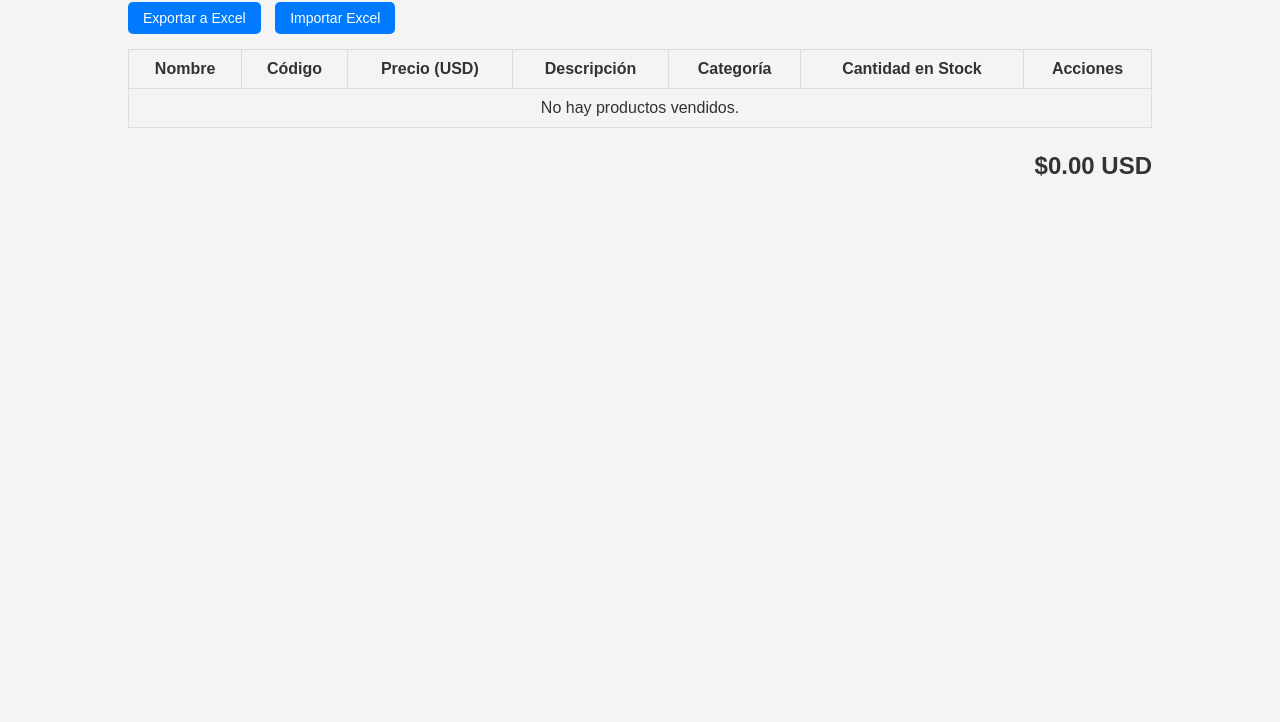
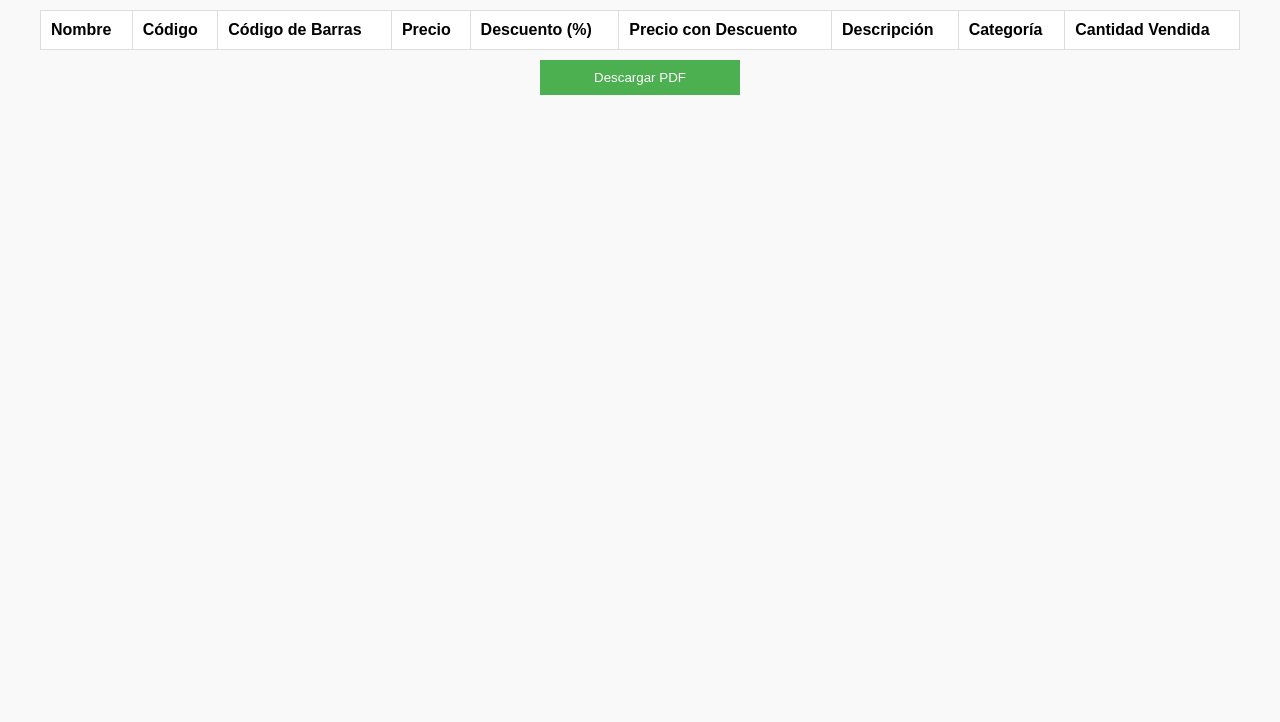
Before and after one commit to industriastobias/industriastobias, a plain HTML site: page venta.html in a window 1280 px wide. Shown: the part 78-800 px from the top of the page. Drawn offline with nearby package versions, Linux system fonts and the light colour scheme.

Commit message:
venta.html

```diff
--- a/venta.html
+++ b/venta.html
@@ -3,162 +3,103 @@
 <head>
     <meta charset="UTF-8">
     <meta name="viewport" content="width=device-width, initial-scale=1.0">
-    <title>Ventas</title>
+    <title>Productos Vendidos</title>
+    <script src="https://cdnjs.cloudflare.com/ajax/libs/jspdf/2.5.1/jspdf.umd.min.js"></script>
+    <script src="https://cdnjs.cloudflare.com/ajax/libs/jspdf-autotable/3.5.28/jspdf.plugin.autotable.min.js"></script>
     <style>
         body {
             font-family: Arial, sans-serif;
-            background-color: #f4f4f4;
-            color: #333;
+            background-color: #f9f9f9;
             margin: 0;
             padding: 0;
         }
         .container {
-            width: 80%;
-            margin: 20px auto;
+            padding: 20px;
+            max-width: 1200px;
+            margin: auto;
         }
-        table {
+        .inventory-table table {
             width: 100%;
             border-collapse: collapse;
+            background-color: #fff;
         }
-        th, td {
+        .inventory-table th, .inventory-table td {
+            border: 1px solid #ddd;
             padding: 10px;
-            border: 1px solid #ddd;
+            text-align: left;
+        }
+        .btn {
+            margin-top: 20px;
+            padding: 10px 20px;
+            background-color: #4CAF50;
+            color: white;
+            border: none;
+            cursor: pointer;
+            display: block;
+            width: 200px;
+            margin: 10px auto;
             text-align: center;
         }
-        .total-container {
-            margin-top: 20px;
-            text-align: right;
-        }
-        .total-container p {
-            font-size: 1.5em;
-            font-weight: bold;
-        }
-        .delete-button {
-            background-color: #f44336;
-            color: white;
-            border: none;
-            padding: 5px 10px;
-            cursor: pointer;
-        }
-        .delete-button:hover {
-            background-color: #e53935;
-        }
-        .export-buttons {
-            margin-bottom: 15px;
-        }
-        .export-buttons button {
-            margin-right: 10px;
-            padding: 8px 15px;
-            font-size: 14px;
-            background-color: #007bff;
-            color: white;
-            border: none;
-            border-radius: 5px;
-            cursor: pointer;
-        }
-        .export-buttons button:hover {
-            background-color: #0056b3;
-        }
-        .export-buttons input[type="file"] {
-            display: none;
-        }
     </style>
-    <script src="https://cdn.sheetjs.com/xlsx-0.17.3/package/dist/xlsx.full.min.js"></script>
 </head>
 <body>
+
 <div class="container">
-        <h1>Ventas Realizadas</h1>
-
-        <div class="export-buttons">
-            <button onclick="exportToExcel()">Exportar a Excel</button>
-            <button onclick="document.getElementById('importFile').click()">Importar Excel</button>
-            <input type="file" id="importFile" accept=".xlsx" onchange="importFromExcel(event)">
-        </div>
-
-        <table>
+    <h2>Productos Vendidos</h2>
+    <div class="inventory-table">
+        <table id="ventasTable">
             <thead>
                 <tr>
                     <th>Nombre</th>
                     <th>Código</th>
-                    <th>Precio (USD)</th>
+                    <th>Código de Barras</th>
+                    <th>Precio</th>
+                    <th>Descuento (%)</th>
+                    <th>Precio con Descuento</th>
                     <th>Descripción</th>
                     <th>Categoría</th>
-                    <th>Cantidad en Stock</th>
-                    <th>Acciones</th>
+                    <th>Cantidad Vendida</th>
                 </tr>
             </thead>
-            <tbody id="sales-list">
-                <!-- Los productos vendidos aparecerán aquí -->
+            <tbody id="soldList">
+                <!-- Filas dinámicas -->
             </tbody>
         </table>
-
-        <div class="total-container">
-            <p><span id="total-amount">$0.00</span> USD</p>
     </div>
+    <button class="btn" onclick="generatePDF()">Descargar PDF</button>
 </div>
 
 <script>
     document.addEventListener('DOMContentLoaded', function() {
-            let soldItems = JSON.parse(localStorage.getItem('soldItems')) || [];
-            let salesList = document.getElementById('sales-list');
-            let totalAmount = 0;
-
-            if (soldItems.length === 0) {
-                salesList.innerHTML = '<tr><td colspan="7">No hay productos vendidos.</td></tr>';
-            } else {
-                soldItems.forEach((item, index) => {
-                    let row = document.createElement('tr');
-                    row.innerHTML = `
+        const soldList = document.getElementById('soldList');
+        function loadSoldItems() {
+            const soldItems = JSON.parse(localStorage.getItem('soldItems')) || [];
+            soldList.innerHTML = soldItems.map(item => {
+                const priceWithDiscount = item.price - (item.price * (item.discount / 100));
+                return `<tr>
                     <td>${item.name}</td>
                     <td>${item.code}</td>
-                        <td>${item.price}</td>
+                    <td>${item.barcode}</td>
+                    <td>${item.price.toFixed(2)}</td>
+                    <td>${item.discount ? item.discount : 0}%</td>
+                    <td>${priceWithDiscount.toFixed(2)}</td>
                     <td>${item.description}</td>
                     <td>${item.category}</td>
-                        <td>${item.quantity}</td>
-                        <td><button class="delete-button" onclick="removeSoldItem(${index})">Eliminar</button></td>
-                    `;
-                    salesList.appendChild(row);
-                    totalAmount += parseFloat(item.price);
-                });
+                    <td>${item.quantitySold}</td>
+                </tr>`;
+            }).join('');
         }
-
-            document.getElementById('total-amount').innerText = `$${totalAmount.toFixed(2)}`;
+        loadSoldItems();
     });
 
-        window.removeSoldItem = function(index) {
-            let soldItems = JSON.parse(localStorage.getItem('soldItems')) || [];
-            soldItems.splice(index, 1);
-            localStorage.setItem('soldItems', JSON.stringify(soldItems));
-            location.reload(); // Recargar la página para actualizar la lista
-        };
-
-        function exportToExcel() {
-            const soldItems = JSON.parse(localStorage.getItem('soldItems')) || [];
-            const ws = XLSX.utils.json_to_sheet(soldItems);
-            const wb = XLSX.utils.book_new();
-            XLSX.utils.book_append_sheet(wb, ws, 'Ventas');
-            XLSX.writeFile(wb, 'ventas.xlsx');
-        }
-
-        function importFromExcel(event) {
-            const file = event.target.files[0];
-            const reader = new FileReader();
-            reader.onload = function(e) {
-                const data = new Uint8Array(e.target.result);
-                const workbook = XLSX.read(data, { type: 'array' });
-                const firstSheet = workbook.Sheets[workbook.SheetNames[0]];
-                const jsonData = XLSX.utils.sheet_to_json(firstSheet);
-                let soldItems = JSON.parse(localStorage.getItem('soldItems')) || [];
-
-                jsonData.forEach(item => {
-                    soldItems.push(item);
-                });
-
-                localStorage.setItem('soldItems', JSON.stringify(soldItems));
-                location.reload(); // Recargar la página para mostrar las ventas actualizadas
-            };
-            reader.readAsArrayBuffer(file);
+    function generatePDF() {
+        const { jsPDF } = window.jspdf;
+        const doc = new jsPDF();
+        doc.text("Productos Vendidos", 20, 10);
+        doc.autoTable({ html: "#ventasTable", startY: 20 });
+        doc.save("ventas.pdf");
     }
 </script>
+
 </body>
 </html>
```
Lines whose indentation alone changed are shown as unchanged.
